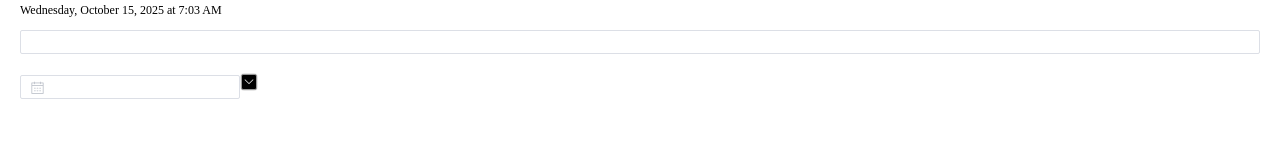
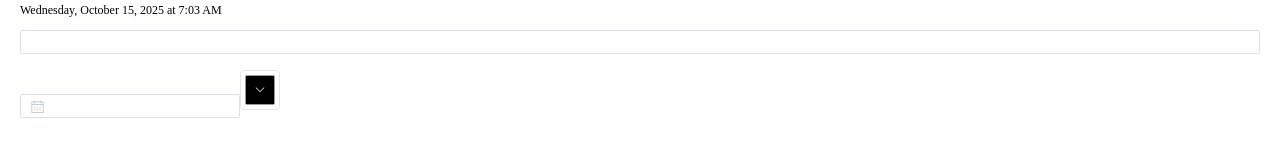
Before and after one commit to maticalboy/vue2-base, a Vue app: page / in a window 1280 px wide. Shown: the part 158-310 px from the top of the page. Built offline with nearby package versions, Linux system fonts and the light colour scheme.

Commit message:
更新颜色选择器为element样式

```diff
--- a/src/components/ColorPicker.vue
+++ b/src/components/ColorPicker.vue
@@ -4,16 +4,17 @@
         width="338"
         trigger="click"
         :disabled="disabled"
-        style="padding: 0; background: #ffffff; border-radius: 2px"
-        :popper-class="PopperClass"
+        :popper-class="`color-picker-popver ${PopperClass || ''}`"
+        style="line-height: 18px; height: 18px;"
         v-model="colorPickerVisible"
+        :visible-arrow="false"
         @hide="hide"
     >
-        <div class="color-picker">
+        <div class="base-color-picker">
             <el-tabs
                 v-model="currentTag"
                 type="card"
-                class="color-picker-header"
+                class="base-color-picker-header"
             >
                 <el-tab-pane
                     :label="item.label"
@@ -23,7 +24,7 @@
                     class="tab-pane-item"
                 ></el-tab-pane>
             </el-tabs>
-            <div class="color-picker-container">
+            <div class="base-color-picker-container">
                 <el-select
                     v-model="value1"
                     placeholder="请选择配色方案"
@@ -86,7 +87,7 @@
                 >
                 </HSLSliders>
             </div>
-            <div class="color-picker-footer">
+            <div class="base-color-picker-footer">
                 <div class="color-wrap1">
                     <div
                         class="active-color"
@@ -102,6 +103,7 @@
                 <el-input
                     v-model="rgbaColor"
                     style="width: 160px; margin-right: 56px; line-height: 1"
+                    @blur="onBlur"
                     @change="checkColor"
                 ></el-input>
                 <el-button type="text" size="small" @click="clear"
@@ -116,7 +118,57 @@
                 >
             </div>
         </div>
+
         <div
+            slot="reference"
+            :class="[
+                'el-color-picker',
+                disabled ? 'is-disabled' : '',
+                size ? `el-color-picker--${size}` : '',
+            ]"
+        >
+            <div class="el-color-picker__mask" v-if="disabled"></div>
+            <div class="el-color-picker__trigger">
+                <span
+                    class="el-color-picker__color"
+                    :class="{ 'is-alpha': true }"
+                >
+                    <span
+                        class="el-color-picker__color-inner"
+                        :style="{
+                            backgroundColor: color,
+                        }"
+                    ></span>
+                    <span
+                        class="el-color-picker__empty el-icon-close"
+                        v-if="!color"
+                    ></span>
+                </span>
+                <span
+                    class="el-color-picker__icon el-icon-arrow-down"
+                    v-show="color"
+                ></span>
+
+                <!-- <div style="width: 100%; height: 100%; position: relative">
+                    <div class="color" :style="{ background: color }"></div>
+                    <div
+                        class="vc-checkerboard"
+                        :style="{
+                            width: '100%;',
+                            height: '100%;',
+                            'background-size': 'auto;',
+                            'background-image': backgroundImage,
+                        }"
+                    ></div>
+                </div>
+                <span
+                    class="el-color-picker__icon el-icon-arrow-down"
+                    v-show="color"
+                ></span> -->
+            </div>
+        </div>
+
+        <!-- <div
             class="picker-box"
             slot="reference"
             :class="{
@@ -128,10 +180,21 @@
         >
             <div class="color-picker__mask" v-if="disabled"></div>
             <div class="color-picker__trigger">
-                <div class="color" :style="{ background: color }"></div>
-                <div class="el-icon-arrow-down color-picker-icon"></div>
+                <div style="width: 100%; height: 100%; position: relative">
+                    <div class="color" :style="{ background: color }"></div>
+                    <div
+                        class="vc-checkerboard"
+                        :style="{
+                            width: '100%;',
+                            height: '100%;',
+                            'background-size': 'auto;',
+                            'background-image': backgroundImage,
+                        }"
+                    ></div>
+                </div>
+                <span class="el-color-picker__icon el-icon-arrow-down" v-show="color"></span>
             </div>
-        </div>
+        </div> -->
     </el-popover>
 </template>
 <script>
@@ -251,6 +314,10 @@ export default {
         },
         color: {
             handler(newVal, oldVal) {
+                if (!newVal) {
+                    this.rgbaColor = null;
+                    return;
+                }
                 this.rgbaColor = this.hexToRgba(newVal);
             },
             immediate: true,
@@ -307,6 +374,17 @@ export default {
     },
     methods: {
         /**
+         * @description: 失焦事件
+         * @return {*}
+         */
+        onBlur() {
+            if (!this.rgbaColor) {
+                this.color = "#000";
+                this.checkColor(this.color);
+            }
+        },
+
+        /**
          * @description: 当点击空白处时 需要复原颜色数据
          * @return {*}
          */
@@ -348,6 +426,7 @@ export default {
             // 转换为图片URL
             return canvas.toDataURL();
         },
+
         /**
          * @description: 十六进制转RGBA
          * @param {*} hex
@@ -487,6 +566,10 @@ export default {
          */
         checkColor(value) {
             let str = value;
+            if (!str) {
+                this.color = "";
+                return;
+            }
             // 正则表达式匹配十六进制格式
             const hexRegex =
                 /^#?([0-9A-Fa-f]{3}|[0-9A-Fa-f]{6}|[0-9A-Fa-f]{8})$/;
@@ -620,7 +703,7 @@ export default {
          * @return {*}
          */
         clear() {
-            this.colorChange("#000000");
+            this.colorChange("");
         },
 
         /**
@@ -629,6 +712,12 @@ export default {
          * @return {*}
          */
         colorChange(color) {
+            if (!color) {
+                this.color = "";
+                this.$emit("change", null);
+                this.colorPickerVisible = false;
+                return;
+            }
             this.color = color;
             let formatColor = "";
             switch (this.ColorFormat) {
@@ -706,8 +795,10 @@ export default {
         width: 100%;
         height: 100%;
         text-align: center;
+        overflow: hidden;
+        z-index: 1;
     }
-    .color-picker-icon {
+    .base-color-picker-icon {
         font-size: 12px;
         display: inline-block;
         width: 100%;
@@ -722,33 +813,6 @@ export default {
 .picker-box.is-disabled .color-picker__trigger {
     cursor: not-allowed;
 }
-// .picker-box-medium {
-//     height: 36px;
-//     .color-picker__trigger {
-//         height: 36px;
-//         width: 36px;
-//     }
-// }
-// .picker-box-small {
-//     height: 32px;
-//     .color-picker__trigger {
-//         height: 32px;
-//         width: 32px;
-//     }
-//     .color-picker-icon {
-//         transform: translate3d(-50%, -50%, 0) scale(0.8);
-//     }
-// }
-// .picker-box-mini {
-//     height: 28px;
-//     .color-picker__trigger {
-//         height: 28px;
-//         width: 28px;
-//     }
-//     .color-picker-icon {
-//         transform: translate3d(-50%, -50%, 0) scale(0.8);
-//     }
-// }
 .color-circle {
     width: 200px;
     height: 200px;
@@ -781,13 +845,13 @@ export default {
     left: 0;
     background-size: contain;
 }
-.color-picker {
+.base-color-picker {
     // width: 100%;
     // height: 368px;
     box-sizing: border-box;
     border-radius: 4px;
     box-shadow: 0 2px 12px 0 rgba(0, 0, 0, 0.1);
-    .color-picker-header {
+    .base-color-picker-header {
         display: flex;
         justify-content: space-between;
         align-items: center;
@@ -795,13 +859,13 @@ export default {
         padding: 8px;
         box-sizing: border-box;
     }
-    .color-picker-container {
+    .base-color-picker-container {
         width: 100%;
         height: 290px;
         padding: 0 8px 8px;
         box-sizing: border-box;
     }
-    .color-picker-footer {
+    .base-color-picker-footer {
         display: flex;
         align-items: center;
         width: 100%;
```
